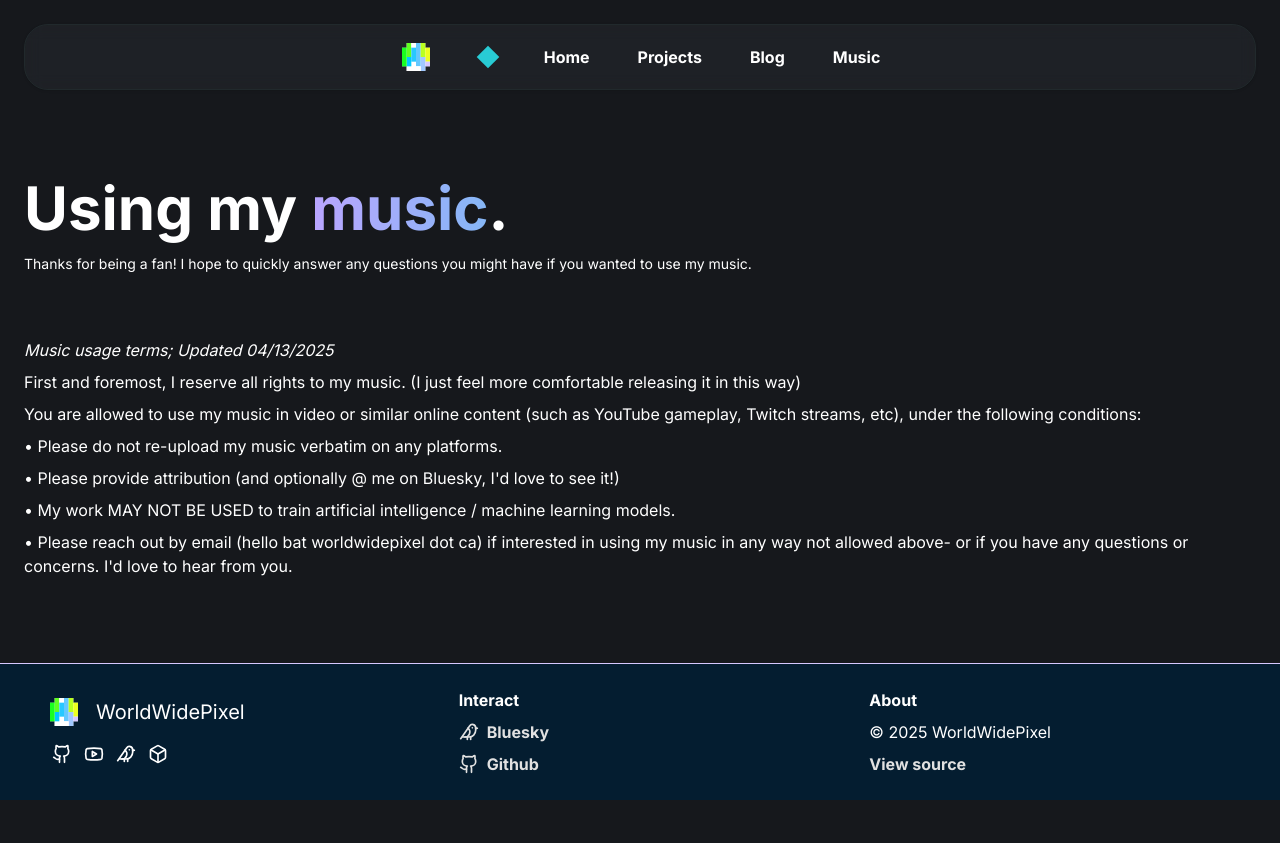
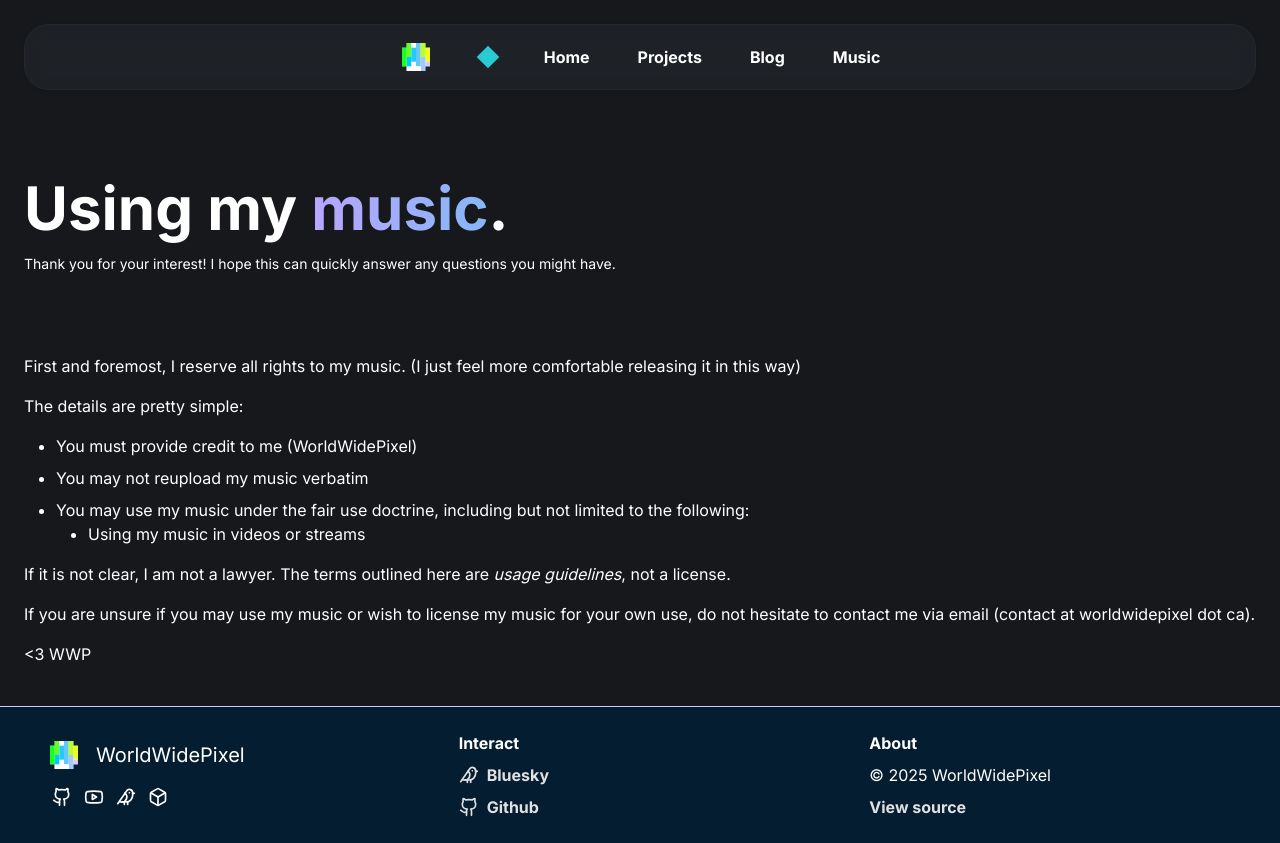
Before and after one commit to worldwidepixel/worldwidepixel-website, an Astro site: page /music/use in a window 1280 px wide. Before the commit the page ends 800 px from the top, so only its background shows below. Built offline with nearby package versions, Linux system fonts and the light colour scheme; Astro itself is replaced by a stand-in of ours; a small style sheet from the web is missing; a web font is replaced by a local one.

Commit message:
feat: Revised music usage guidelines

```diff
--- a/package.json
+++ b/package.json
@@ -13,7 +13,7 @@
 		"@astrojs/check": "^0.9.4",
 		"@astrojs/tailwind": "^6.0.2",
 		"@astropub/md": "^1.0.0",
-		"astro": "^5.10.1",
+		"astro": "^5.11.0",
 		"colorthief": "^2.6.0",
 		"lucide-astro": "^0.446.0",
 		"tailwindcss": "^3.4.13",
--- a/src/layouts/Default.astro
+++ b/src/layouts/Default.astro
@@ -5,6 +5,7 @@ import PixelLogo from "../components/PixelLogo.astro";
 import { Github, Youtube, Box, Bird } from "lucide-astro";
 import "../styles/global.css";
 import CircleButton from "../components/CircleButton.astro";
+
 let { title } = Astro.props;
 if (title === "" || title === undefined) {
 	title = "worldwidepixel";
--- /dev/null
+++ b/src/layouts/DefaultMD.astro
@@ -0,0 +1,15 @@
+---
+import Default from "./Default.astro";
+
+const { frontmatter } = Astro.props;
+---
+
+<Default title={frontmatter.title}>
+	<div class="flex flex-col gap-4 py-16 text-sm">
+		<span set:html={frontmatter.pageTitle} class="text-6xl font-bold" />
+		{frontmatter.summary}
+	</div>
+	<div class="md">
+		<slot />
+	</div>
+</Default>
--- a/src/pages/music/use.astro
+++ /dev/null
@@ -1,24 +0,0 @@
----
-import Default from "../../layouts/Default.astro";
----
-
-<Default title="using my music">
-	<div class="flex flex-col gap-4 py-16 text-sm">
-		<span class="text-6xl font-bold">Using my <span class="brand-gradient">music</span>.</span>
-		Thanks for being a fan! I hope to quickly answer any questions you might have if you wanted to use my music.
-	</div>
-	<div class="flex flex-col gap-2">
-		<span class="italic">Music usage terms; Updated 04/13/2025</span>
-		<span>
-			First and foremost, I reserve all rights to my music. (I just feel more comfortable releasing it in this
-			way)
-		</span>
-		<span>
-			You are allowed to use my music in video or similar online content (such as YouTube gameplay, Twitch streams, etc), under the following conditions:
-		</span>
-		<span>• Please do not re-upload my music verbatim on any platforms.</span>
-		<span>• Please provide attribution (and optionally @ me on Bluesky, I'd love to see it!)</span>
-		<span>• My work MAY NOT BE USED to train artificial intelligence / machine learning models.</span>
-		<span>• Please reach out by email (hello bat worldwidepixel dot ca) if interested in using my music in any way not allowed above- or if you have any questions or concerns. I'd love to hear from you.</span>
-	</div>
-</Default>
--- /dev/null
+++ b/src/pages/music/use.md
@@ -0,0 +1,22 @@
+---
+title: "using my music"
+pageTitle: 'Using my <span class="brand-gradient">music</span>.'
+summary: "Thank you for your interest! I hope this can quickly answer any questions you might have."
+layout: "../../layouts/DefaultMD.astro"
+---
+
+First and foremost, I reserve all rights to my music. (I just feel more comfortable releasing it in this
+way)
+
+The details are pretty simple:
+
+- You must provide credit to me (WorldWidePixel)
+- You may not reupload my music verbatim
+- You may use my music under the fair use doctrine, including but not limited to the following:
+    - Using my music in videos or streams
+
+If it is not clear, I am not a lawyer. The terms outlined here are _usage guidelines_, not a license.
+
+If you are unsure if you may use my music or wish to license my music for your own use, do not hesitate to contact me via email (contact at worldwidepixel dot ca).
+
+<3 WWP
```
Also changed, not shown: pnpm-lock.yaml.
